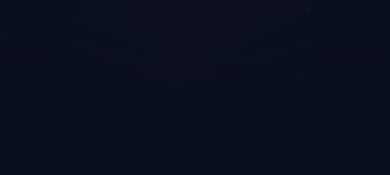
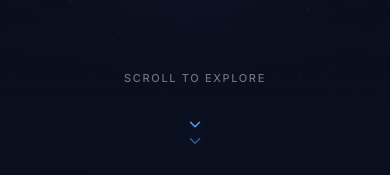
Before and after one commit to m-ali7/maarij-portfolio, a React (Vite) app: page / in a window 390 px wide. Shown: the part 669-844 px from the top of the page. Built offline with nearby package versions, Linux system fonts and the light colour scheme.

Commit message:
Project card responsiveness fix

```diff
--- a/src/components/Hero.tsx
+++ b/src/components/Hero.tsx
@@ -178,8 +178,8 @@ export default function Hero() {
       <motion.div
         className="hero__scroll-indicator"
         initial={{ opacity: 0 }}
-        animate={{ opacity: sequence.phase === 'complete' ? 1 : 0 }}
-        transition={{ delay: 0.15, duration: 0.6 }}
+        animate={{ opacity: showCTAs ? 1 : 0 }}
+        transition={{ delay: 0.4, duration: 0.6 }}
       >
         <span className="hero__scroll-text">Scroll to explore</span>
         <div className="hero__scroll-chevrons">
```
